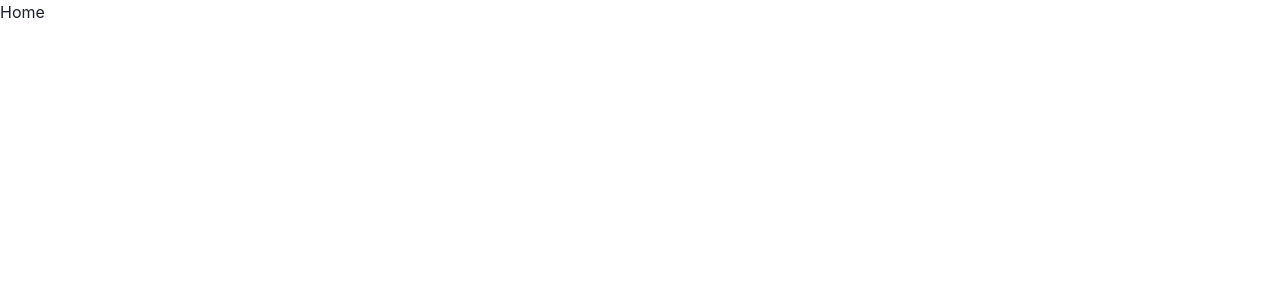
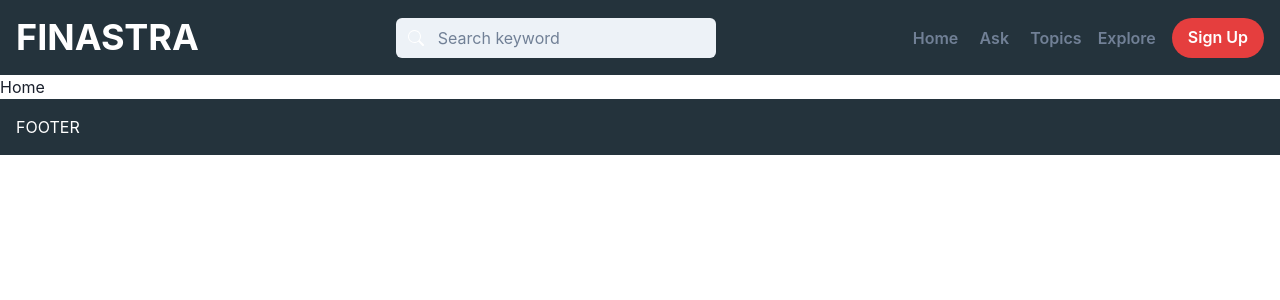
Before and after one commit to Aman7400/finastra-web, a React (Create React App) app: page / in a window 1280 px wide. Shown: the top 300 px of the page. Built offline with nearby package versions, Linux system fonts and the light colour scheme.

Commit message:
Add APPBAR

```diff
--- a/package.json
+++ b/package.json
@@ -12,6 +12,7 @@
     "framer-motion": "^7.6.7",
     "react": "^18.2.0",
     "react-dom": "^18.2.0",
+    "react-icons": "^4.6.0",
     "react-router-dom": "^6.4.3",
     "react-scripts": "5.0.1",
     "web-vitals": "^2.1.4"
--- a/src/App.js
+++ b/src/App.js
@@ -1,14 +1,20 @@
 
 import React from 'react'
 import { Route, Routes } from 'react-router-dom'
+import Appbar from './components/layout/Appbar'
+import Footer from './components/layout/Footer'
 import Home from './pages/Home'
+import NotFound from './pages/NotFound'
 
 const App = () => {
   return (
     <div>
+      <Appbar />
       <Routes>
         <Route path="/" element={<Home />} />
+        <Route path="*" element={<NotFound />} />
       </Routes>
+      <Footer />
     </div>
   )
 }
--- /dev/null
+++ b/src/components/layout/Appbar.js
@@ -0,0 +1,40 @@
+import { Box, Button, Heading, HStack, Input, InputGroup, InputLeftElement } from '@chakra-ui/react'
+import React from 'react'
+import { Link } from 'react-router-dom'
+import { BsSearch } from "react-icons/bs";
+
+const Appbar = () => {
+    return (
+        <HStack justifyContent={"space-between"} bg='#24333C' w='100%' p={4} color='white'>
+            <Heading>FINASTRA</Heading>
+            {/* Search */}
+            <Box>
+                <InputGroup variant="filled" minW={320}>
+                    <InputLeftElement
+                        pointerEvents='none'
+                        children={<BsSearch color='gray.300' />}
+                    />
+                    <Input placeholder='Search keyword' />
+                </InputGroup>
+            </Box>
+            {/* Menu */}
+            <HStack gap={4}>
+                {
+                    [
+                        { title: 'Home', href: "/" },
+                        { title: 'Ask', href: "/ask" },
+                        { title: 'Topics', href: "/topics" },
+                        { title: 'Explore', href: "/explore" },
+                    ].map(({ title, href }, i) =>
+                        <Link to={href}>
+                            <Button variant="link">{title}</Button>
+                        </Link>
+                    )
+                }
+                <Button rounded="full" colorScheme={"red"}>Sign Up</Button>
+            </HStack>
+        </HStack>
+    )
+}
+
+export default Appbar
--- /dev/null
+++ b/src/components/layout/Footer.js
@@ -0,0 +1,12 @@
+import { Box } from '@chakra-ui/react'
+import React from 'react'
+
+const Footer = () => {
+    return (
+        <Box bg='#24333C' w='100%' p={4} color='white'>
+            FOOTER
+        </Box>
+    )
+}
+
+export default Footer
--- /dev/null
+++ b/src/pages/NotFound.js
@@ -0,0 +1,9 @@
+import React from 'react'
+
+const NotFound = () => {
+  return (
+    <div>Page Coming Soon</div>
+  )
+}
+
+export default NotFound
```
